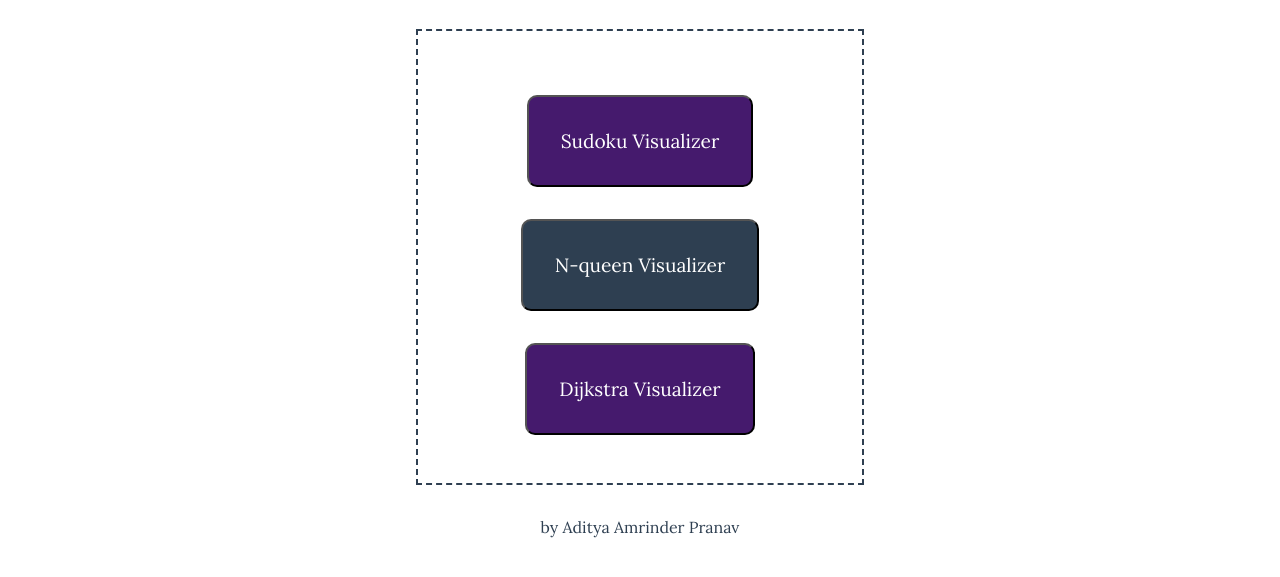
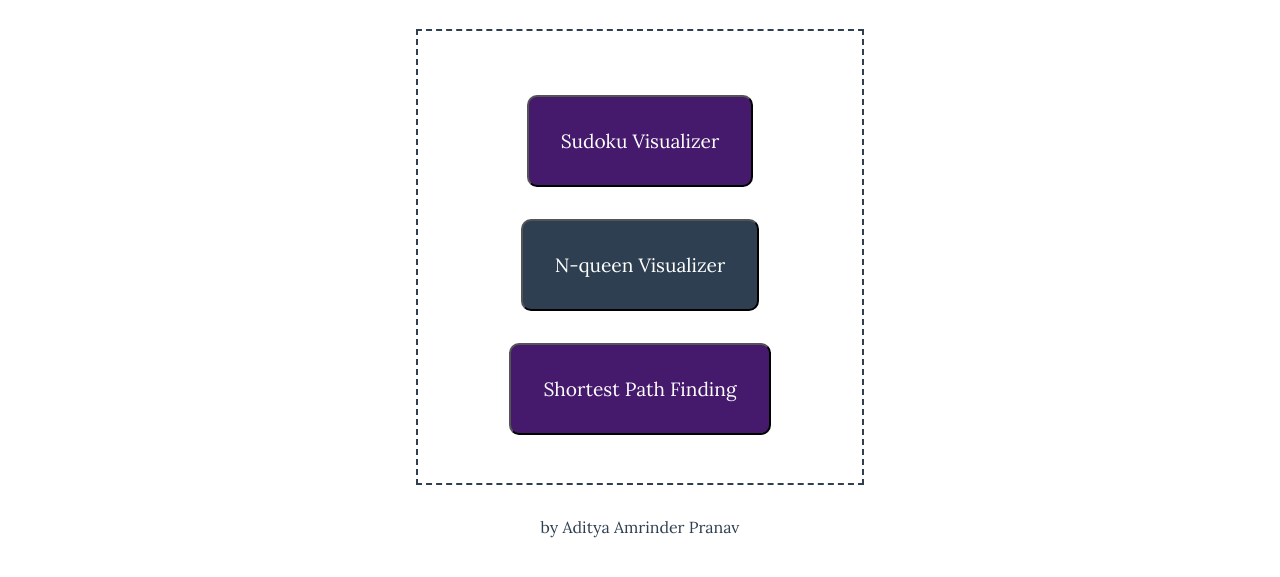
Before and after one commit to ADI1000b/Minor, a plain HTML site: page index.html in a window 1280 px wide. Shown: the part 157-734 px from the top of the page. Drawn offline with Linux system fonts and the light colour scheme; a web font is replaced by a local one.

Commit message:
Update index.html

```diff
--- a/index.html
+++ b/index.html
@@ -19,7 +19,7 @@
           <div class="buttonSpace">
             <div><button id="Sudoku"><a href="sudoku\statics\index.html" target="_blank">Sudoku Visualizer</a></button></div>
             <div><button id="nqueen"><a href="N-queens-visualiser-master\index.html" target="_blank">N-queen Visualizer</a></button></div>
-            <div><button id="dijkstra"><a href="graph\public\graph\graph.html" target="_blank">Dijkstra Visualizer</a></button></div>
+            <div><button id="dijkstra"><a href="graph\public\graph\graph.html" target="_blank">Shortest Path Finding</a></button></div>
           </div>
 
 
```
